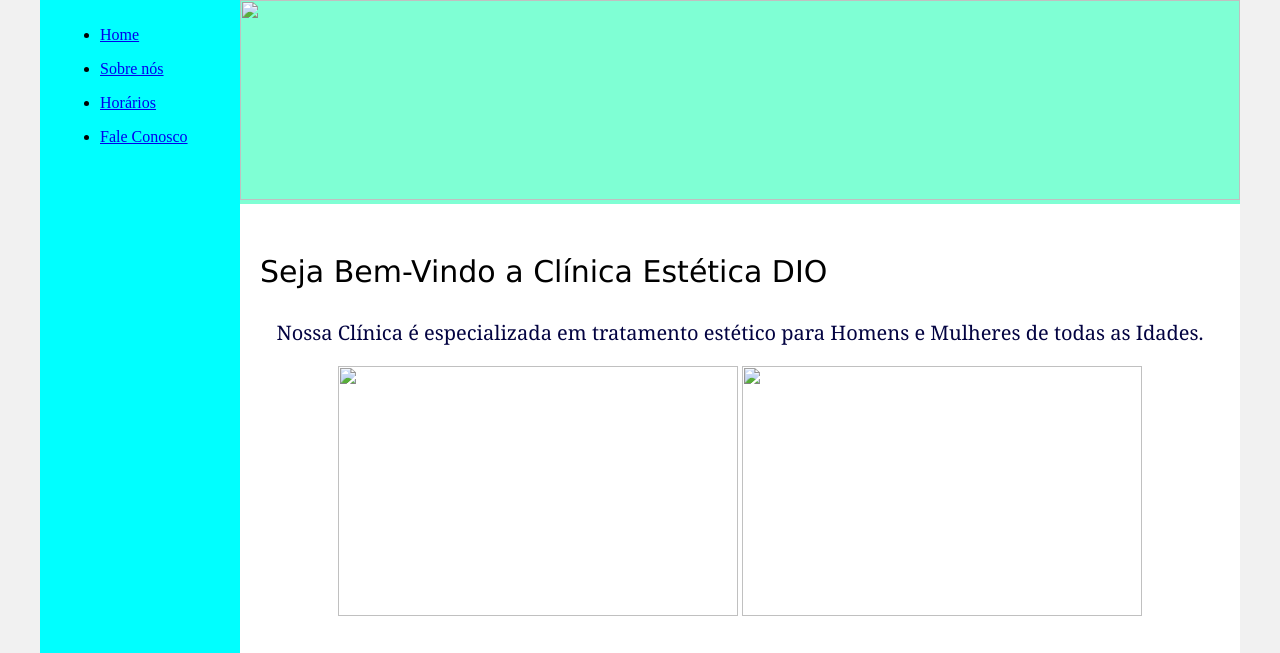
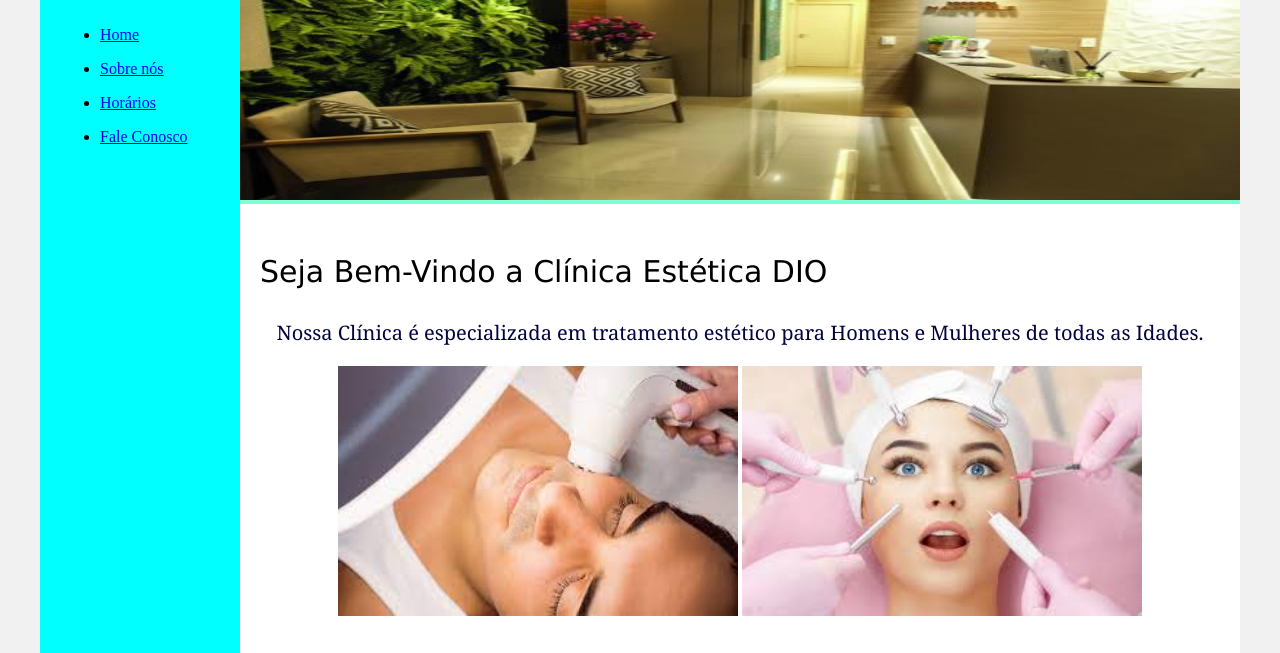
Before and after one commit to kallemback/Projeto_site_DIO, a plain HTML site: page index.html in a window 1280 px wide. Shown: the top 653 px of the page. Drawn offline with Linux system fonts and the light colour scheme; the site is published under a folder, as on GitHub Pages, so addresses that start at the root find nothing.

Commit message:
Atualização de Imagens
Feito atualização no link das imagens. estava com "/" antes do caminho da imagem, sendo que não esta em uma subpasta, entao não é necessários.

```diff
--- a/index.html
+++ b/index.html
@@ -27,7 +27,7 @@
 
         <div class="main">
             <div class="header">
-                <img src="/clinica-magnifique-500x342.jpg" width="1000px" height="200px">
+                <img src="clinica-magnifique-500x342.jpg" width="1000px" height="200px">
                 <!-- Aqui vai o seu header -->
             </div>
 
@@ -38,11 +38,11 @@
                     <div style="text-align: center;">
                     <tr>
                         <td>
-                            <img src="/homens_estetica.jpeg" width="400" height="250">
+                            <img src="homens_estetica.jpeg" width="400" height="250">
                         </td>
                     </tr>
                     <tr>
-                        <td><img src="/mulher_estetica.jpeg" width="400" height="250"></td>
+                        <td><img src="mulher_estetica.jpeg" width="400" height="250"></td>
                     </tr>
                 </p>
                     </div>
```
Also changed, not shown: fale.html (+2 -2 lines), horarios.html (+1 -1 lines).
